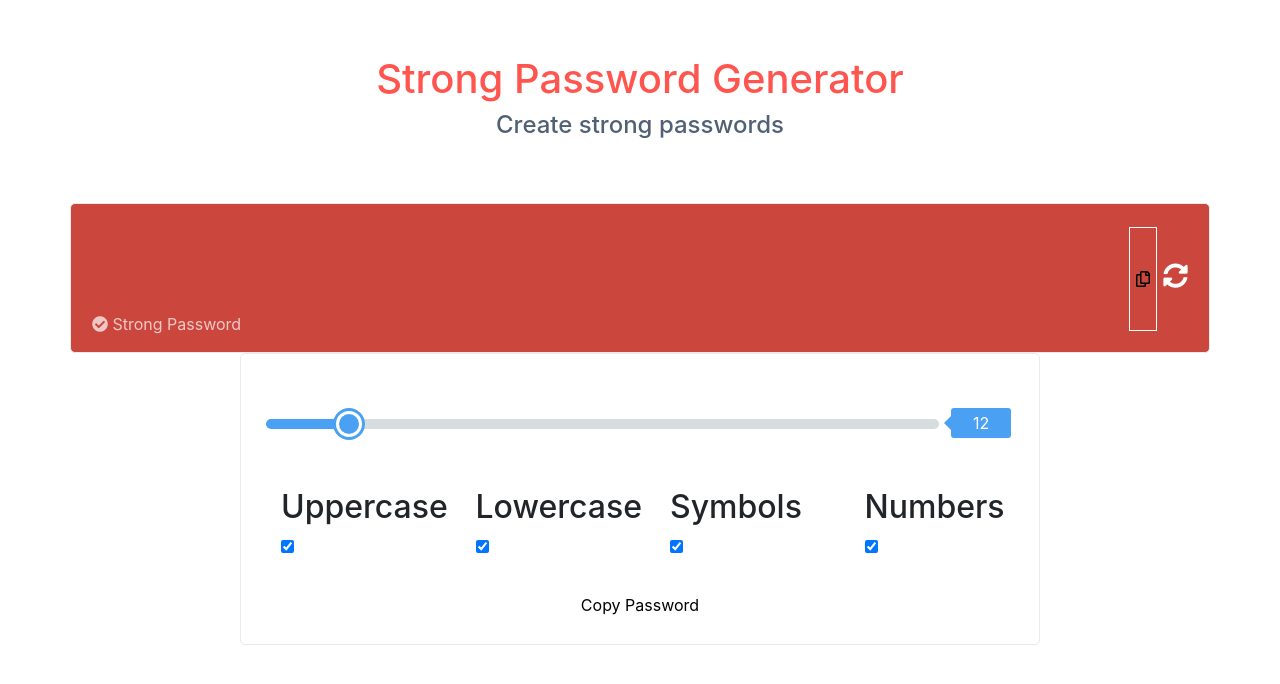
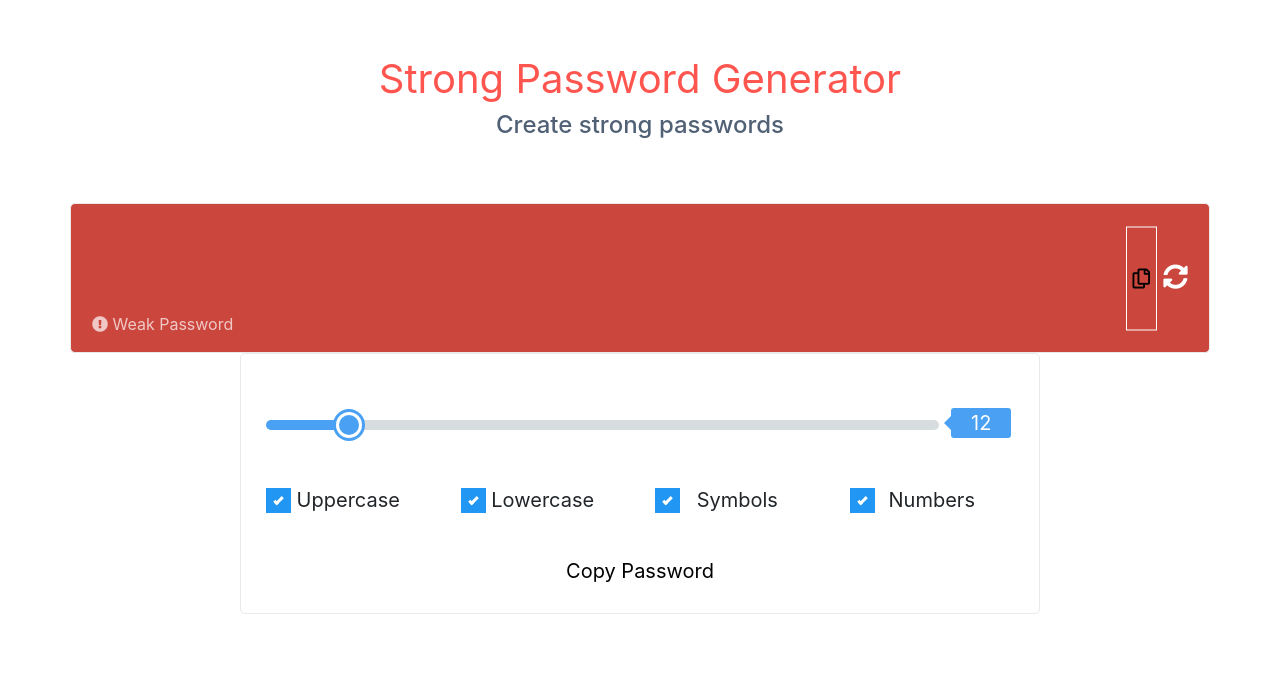
Before and after one commit to RenanEtAl/small-projects, a React (Create React App) app in the folder password-generator/: page / in a window 1280 px wide. Shown: the top 684 px of the page. Built offline with nearby package versions, Linux system fonts and the light colour scheme.

Commit message:
hook slider and checkbox methods

```diff
--- a/password-generator/src/components/container/Container.jsx
+++ b/password-generator/src/components/container/Container.jsx
@@ -42,8 +42,9 @@ const Container = (props) => {
     symbols: true,
     numbers: true,
   });
-
   const { uppercase, lowercase, symbols, numbers } = checkbox;
+  const [checked, setChecked] = useState(false);
+  const [checkedName, setCheckedName] = useState("");
 
   useEffect(() => {
     setPasswordLength(rangeValue);
@@ -64,6 +65,7 @@ const Container = (props) => {
     setRangeValue(event.target.value);
     setPasswordLength(event.target.value);
     setRange(event.target.value);
+    passwordGenerated(checkbox, event.target.value);
   };
 
   const onChangeCheckBox = (event) => {
@@ -74,12 +76,31 @@ const Container = (props) => {
       if (checkbox.name === name) {
         checkbox.isChecked = checked;
         setCheckBox({ [name]: checkbox.isChecked });
+        setCheckBox((prevState) => ({
+          ...prevState,
+          [name]: checkbox.isChecked,
+        }));
+        setPasswordLength(rangeValue);
+        setRangeValue(rangeValue);
       }
 
       return "";
     });
-    console.log(CHECKBOX_LIST);
+    //console.log(CHECKBOX_LIST);
   };
+  const checkBoxCount = () => {
+    const checkedCount = Object.keys(checkbox).filter((key) => checkbox[key]);
+    const disabled = checkedCount.length === 1;
+    const name = checkedCount[0];
+    if (disabled) {
+      setChecked(disabled);
+      setCheckedName(name);
+    } else {
+      setChecked(false);
+      setCheckedName("");
+    }
+  };
+  const updateCheckBoxes = () => {};
   return (
     <div className="password-settings">
       <h3 className="h3">Use the slider and select from the options</h3>
@@ -106,7 +127,9 @@ const Container = (props) => {
                 label={checkbox.label}
                 value={checkbox.isChecked}
                 onChange={onChangeCheckBox}
-                disabled={false}
+                disabled={
+                  checked && checkbox.isChecked && checkedName === checkbox.name
+                }
               />
             ))}
           </div>
--- a/password-generator/src/components/container/checkbox/Checkbox.jsx
+++ b/password-generator/src/components/container/checkbox/Checkbox.jsx
@@ -1,5 +1,6 @@
 import React from "react";
 import PropTypes from "prop-types";
+import './Checkbox.css'
 
 const Checkbox = (props) => {
   const { label, value, checked, name, onChange, disabled } = props;
@@ -7,7 +8,7 @@ const Checkbox = (props) => {
     <>
       <div className="col-md-3">
         <label className="container">
-          <h2>{label}</h2>
+          <h1>{label}</h1>
 
           <input
             className="checkbox-input"
--- a/password-generator/src/components/display/Display.css
+++ b/password-generator/src/components/display/Display.css
@@ -23,6 +23,7 @@
 
 .password-display-input {
   background-color: inherit;
+  /* border: 1px solid white !important; */
   border: none !important;
   outline: none !important;
   color: white;
--- a/password-generator/src/components/display/Display.jsx
+++ b/password-generator/src/components/display/Display.jsx
@@ -9,6 +9,25 @@ const Display = () => {
   const [rangeValue, setRange] = useState();
   const [passwordProps, setPasswordProps] = useState();
 
+  let pwdDescription = "";
+
+  const setBackgroundColor = (password) => {
+    // check pwd len
+    if (password && password.length === 1 && password.length <= 6) {
+      pwdDescription = "Weak Password";
+      return "#cb473e";
+    } else if (password && password.length >= 7 && password.length <= 15) {
+      pwdDescription = "Good Password";
+      return "#f07d58";
+    } else if (password && password.length > 16) {
+      pwdDescription = "Strong Password";
+      return "#55a95d";
+    } else {
+      pwdDescription = "Weak Password";
+      return "#cb473e";
+    }
+  };
+
   const generateNewPassword = () => {
     const pwd =
       rangeValue > 3
@@ -19,7 +38,10 @@ const Display = () => {
   return (
     <>
       <div className="row">
-        <div className="col-12 password-display-container">
+        <div
+          className="col-12 password-display-container"
+          style={{ backgroundColor: setBackgroundColor(password) }}
+        >
           <div style={{ width: "100%" }}>
             <div className="password-display">
               <input
@@ -31,7 +53,15 @@ const Display = () => {
             </div>
 
             <div className="password-description">
-              <i className="fas fa-check-circle"></i> Strong Password
+              {password && password.length > 16 ? (
+                <>
+                  <i className="fas fa-check-circle"></i> {pwdDescription}
+                </>
+              ) : (
+                <>
+                  <i className="fas fa-exclamation-circle"></i> {pwdDescription}
+                </>
+              )}
             </div>
 
             <div className="password-display-icons">
```
